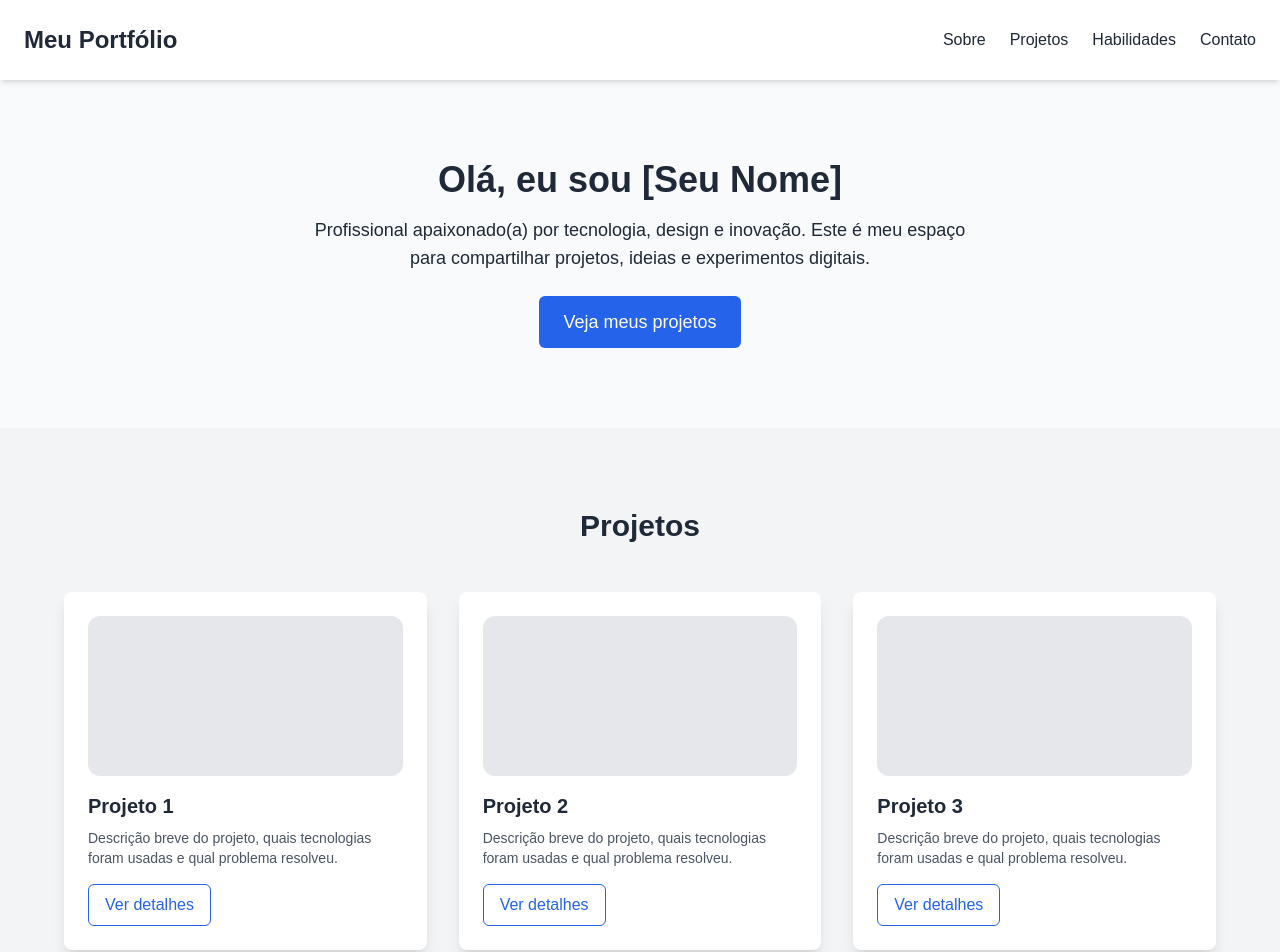
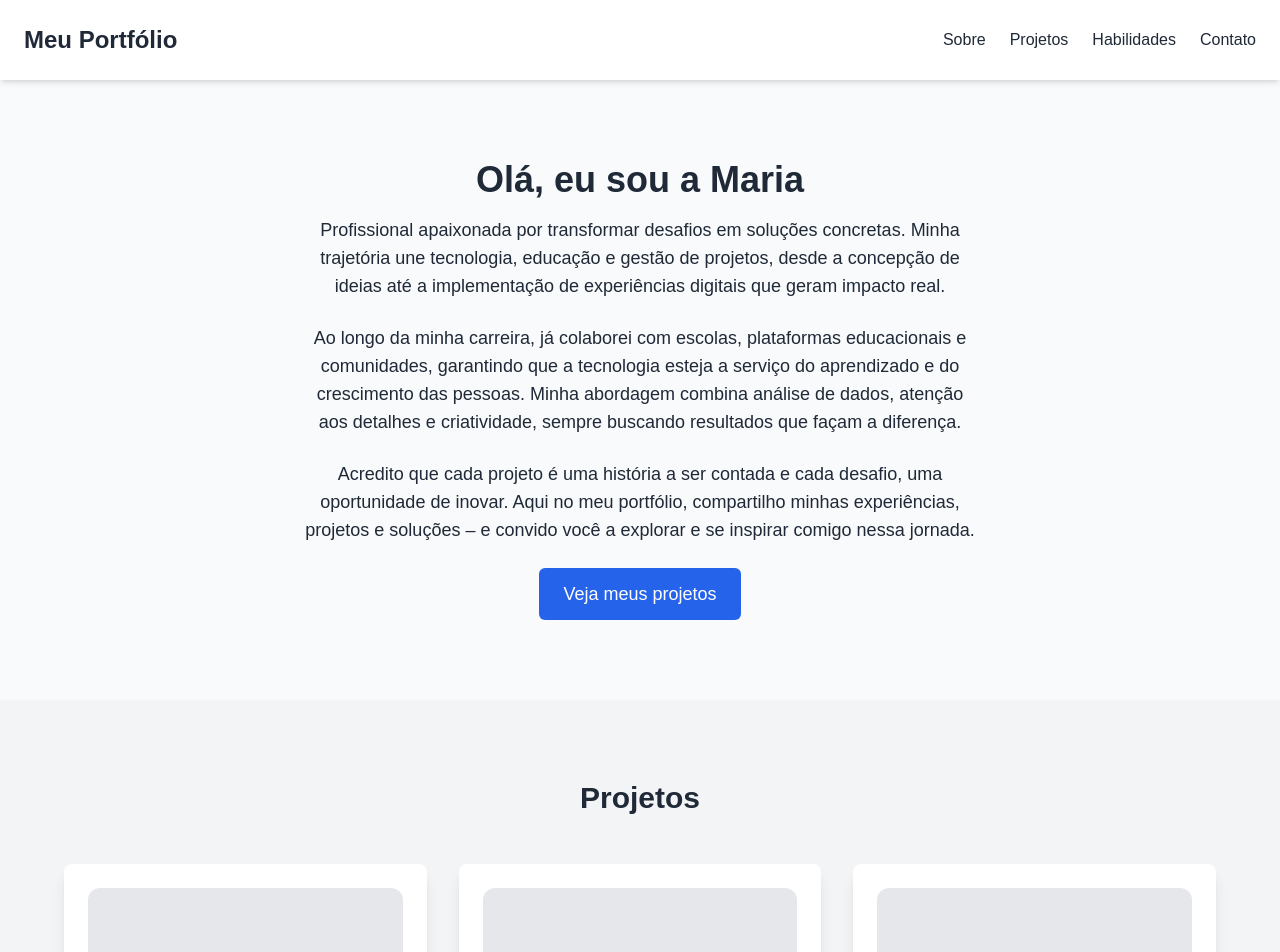
Before and after one commit to magepasaro/portfolio, a React (Vite) app: page / in a window 1280 px wide. Shown: the top 952 px of the page. Built offline with nearby package versions, Linux system fonts and the light colour scheme.

Commit message:
Update App.jsx - Sobre

```diff
--- a/src/App.jsx
+++ b/src/App.jsx
@@ -18,10 +18,15 @@ export default function App() {
 
       {/* Hero / Sobre mim */}
       <section id="sobre" className="flex flex-col items-center justify-center text-center py-20 px-6">
-        <h2 className="text-4xl font-bold mb-4">Olá, eu sou [Seu Nome]</h2>
+        <h2 className="text-4xl font-bold mb-4">Olá, eu sou a Maria</h2>
         <p className="text-lg max-w-2xl mb-6">
-          Profissional apaixonado(a) por tecnologia, design e inovação. Este é meu espaço para compartilhar
-          projetos, ideias e experimentos digitais.
+          Profissional apaixonada por transformar desafios em soluções concretas. Minha trajetória une tecnologia, educação e gestão de projetos, desde a concepção de ideias até a implementação de experiências digitais que geram impacto real.
+        </p>
+        <p className="text-lg max-w-2xl mb-6">
+          Ao longo da minha carreira, já colaborei com escolas, plataformas educacionais e comunidades, garantindo que a tecnologia esteja a serviço do aprendizado e do crescimento das pessoas. Minha abordagem combina análise de dados, atenção aos detalhes e criatividade, sempre buscando resultados que façam a diferença.
+        </p>
+        <p className="text-lg max-w-2xl mb-6">
+          Acredito que cada projeto é uma história a ser contada e cada desafio, uma oportunidade de inovar. Aqui no meu portfólio, compartilho minhas experiências, projetos e soluções – e convido você a explorar e se inspirar comigo nessa jornada.
         </p>
         <Button className="px-6 py-3 text-lg">Veja meus projetos</Button>
       </section>
@@ -36,7 +41,7 @@ export default function App() {
                 <div className="h-40 bg-gray-200 rounded-xl mb-4"></div>
                 <h3 className="text-xl font-semibold mb-2">Projeto {p}</h3>
                 <p className="text-sm text-gray-600 mb-4">
-                  Descrição breve do projeto, quais tecnologias foram usadas e qual problema resolveu.
+                  Adicionar descrição breve do projeto, quais tecnologias foram usadas e qual problema resolveu.
                 </p>
                 <Button variant="outline">Ver detalhes</Button>
               </CardContent>
```
